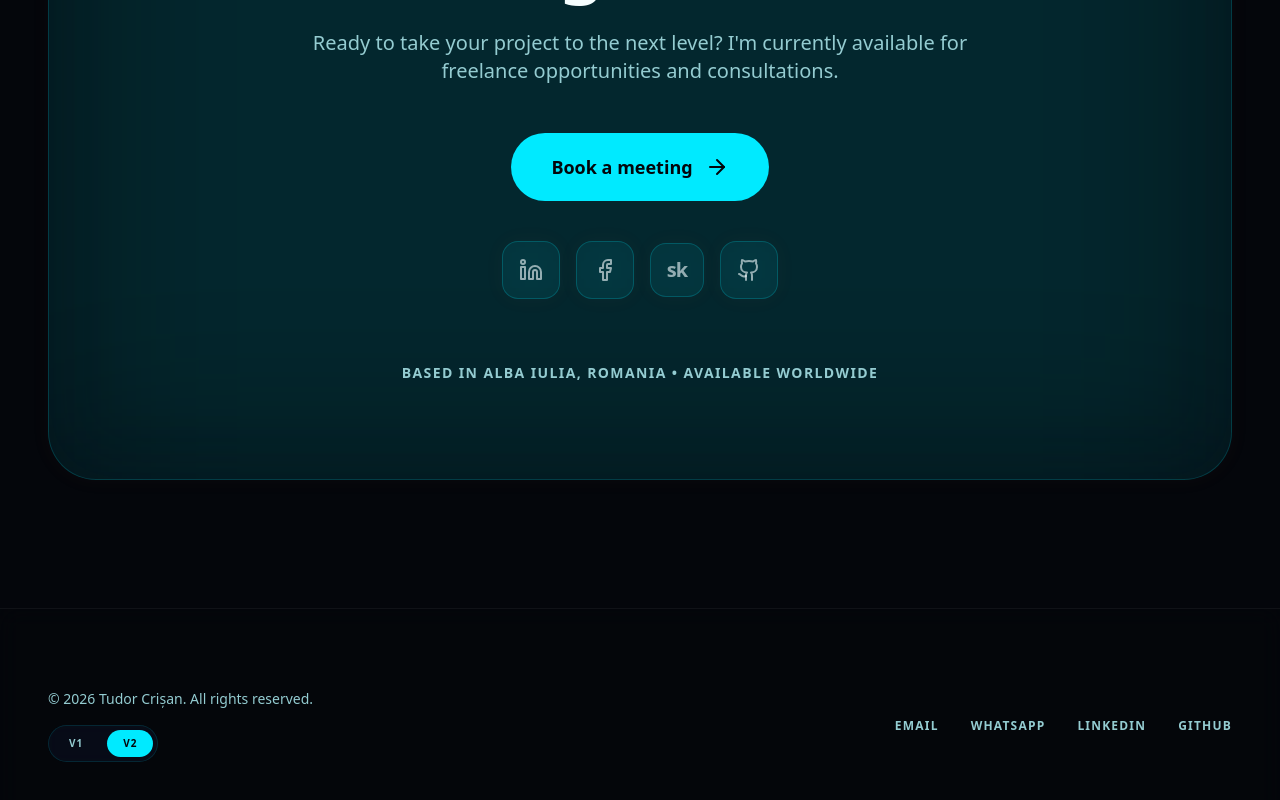
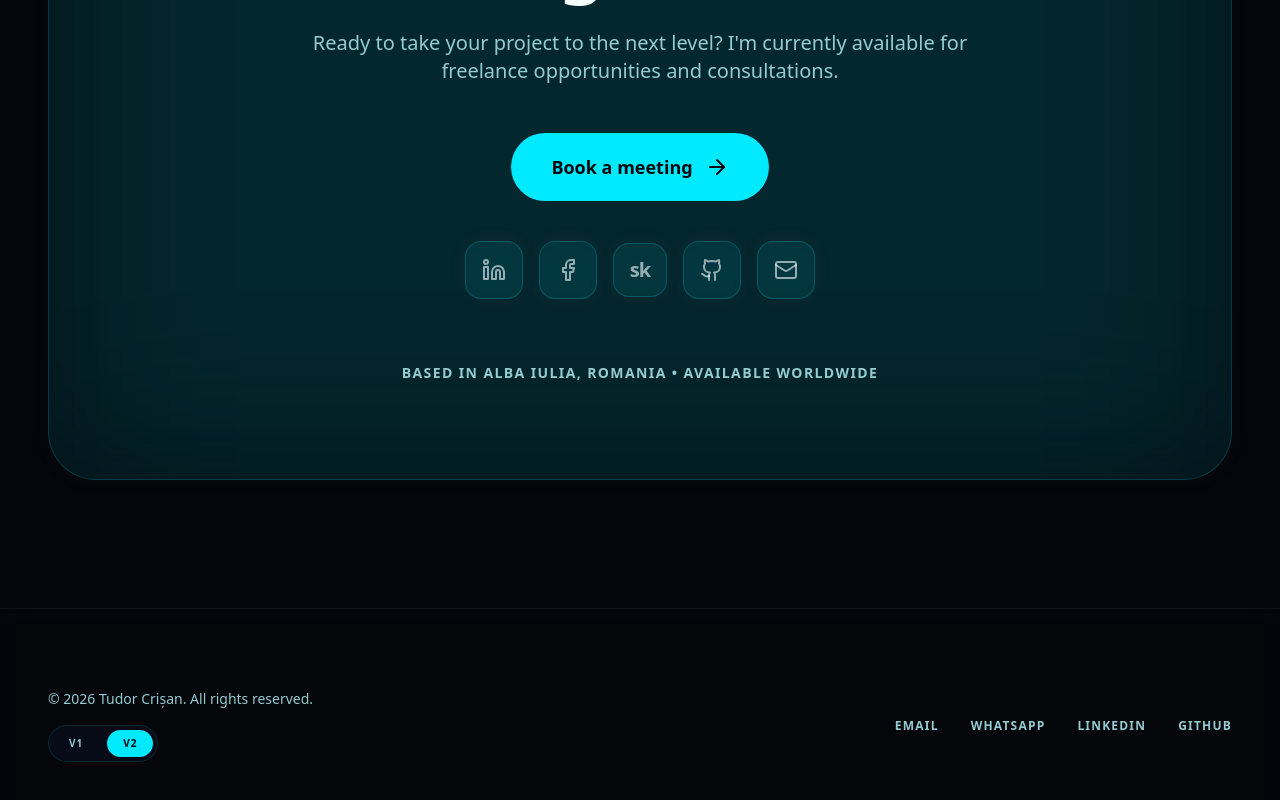
Before and after one commit to tudor-crisan/tudorcrisan.dev, a Next.js app: page / in a window 1280 px wide. Shown: the part 9030-9830 px from the top of the page. Built offline with nearby package versions, Linux system fonts and the light colour scheme.

Commit message:
fix(webhook): fix replyTo field name in SDK call and add email to socials

```diff
--- a/src/app/webhook/email-received/route.ts
+++ b/src/app/webhook/email-received/route.ts
@@ -130,9 +130,13 @@ export async function POST(req: NextRequest) {
   // We must fetch the full email to get the body, headers, and attachments.
   if (payload.type === "email.received" && emailId) {
     try {
+      // Small delay to ensure Resend has processed the inbound content fully
+      await new Promise(resolve => setTimeout(resolve, 1000));
+
       const { data: fullEmail, error: fetchError } = await resend.emails.get(emailId);
       if (!fetchError && fullEmail) {
         emailToProcess = fullEmail;
+        console.log("Successfully fetched full email body for ID:", emailId);
       } else {
         console.error("Resend API error fetching email:", fetchError);
       }
@@ -152,15 +156,17 @@ export async function POST(req: NextRequest) {
     return NextResponse.json({ received: true, forwarded: false, reason: result.reason });
   }
 
+  // Use replyTo (camelCase) as required by the Resend Node.js SDK
   await resend.emails.send({
     from: "noreply@tudorcrisan.dev",
     to: "tudor.crisan.webdev@gmail.com",
-    ...(result.replyTo ? { reply_to: result.replyTo } : {}),
+    ...(result.replyTo ? { replyTo: result.replyTo } : {}),
     subject: result.subject!,
     html: result.htmlBody!,
     text: result.textBody!,
     headers: {
       "X-Resend-Forwarded": "true",
+      "Reply-To": Array.isArray(result.replyTo) ? result.replyTo.join(", ") : (result.replyTo as string),
     },
   });
 
--- a/src/components/Contact.tsx
+++ b/src/components/Contact.tsx
@@ -59,6 +59,9 @@ export default function Contact() {
                      name === 'facebook' ? (
                         <svg xmlns="http://www.w3.org/2000/svg" width="24" height="24" viewBox="0 0 24 24" fill="none" stroke="currentColor" strokeWidth="2" strokeLinecap="round" strokeLinejoin="round"><path d="M18 2h-3a5 5 0 0 0-5 5v3H7v4h3v8h4v-8h3l1-4h-4V7a1 1 0 0 1 1-1h3z"/></svg>
                      ) :
+                     name === 'email' ? (
+                        <Mail size={24} />
+                     ) :
                      name === 'skool' ? (
                        <span className="text-xl font-black tracking-tighter leading-none">sk</span>
                      ) :
--- a/src/lib/data.ts
+++ b/src/lib/data.ts
@@ -12,6 +12,7 @@ export const personalInfo = {
     skool: "https://www.skool.com/@tudor-friend-2124",
     whatsapp: "https://wa.me/40757754718",
     github: "https://github.com/tudor-crisan",
+    email: "mailto:contact@tudorcrisan.dev",
   },
   meetingUrl: "https://calendly.com/t2060891/30min?month=2026-04",
   skills: [
```
